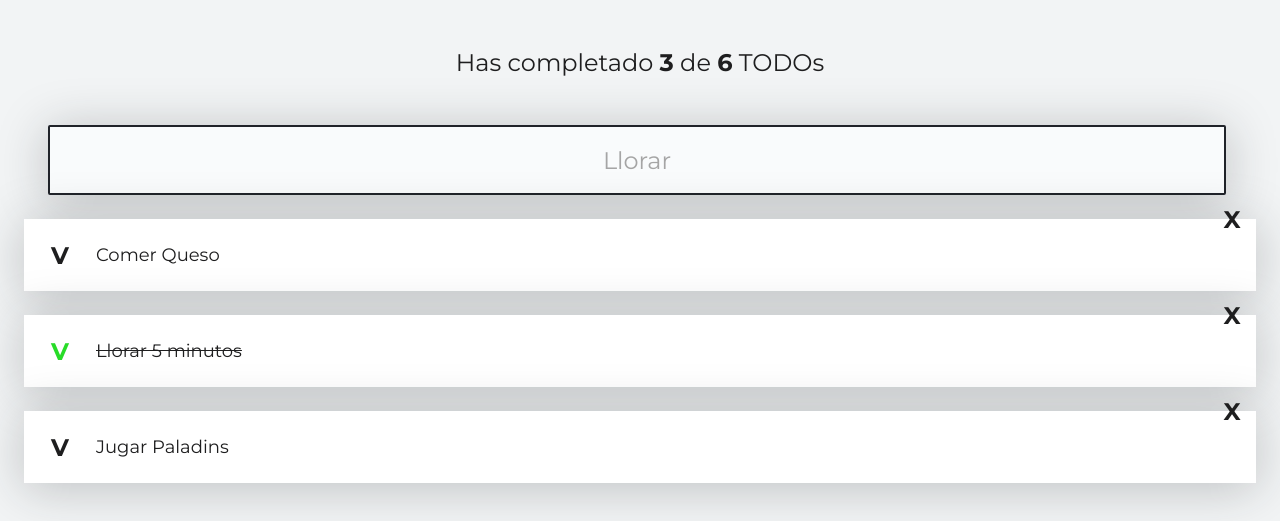
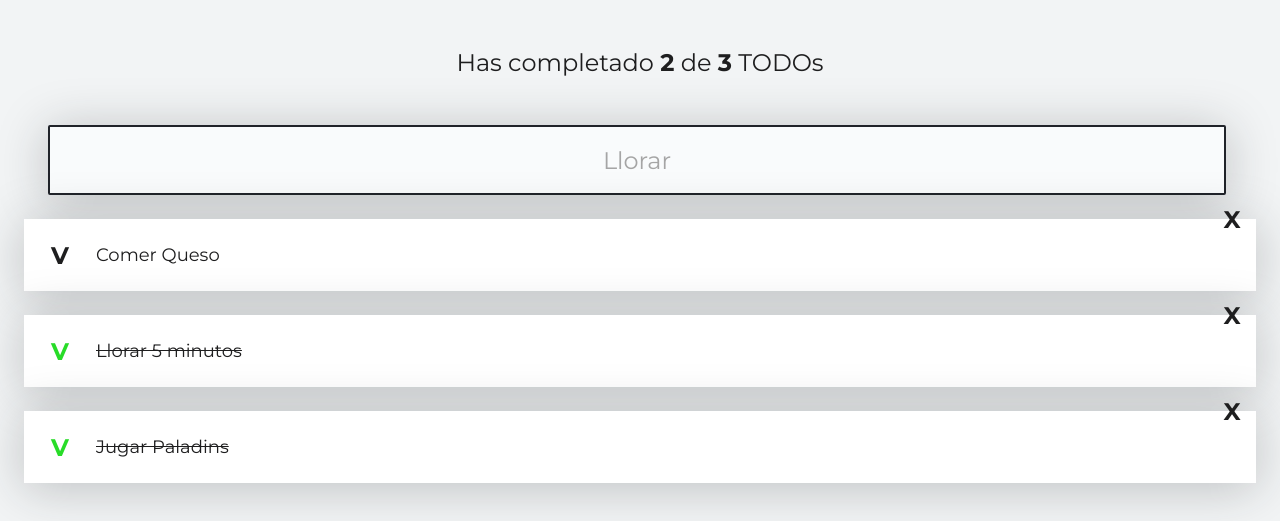
Before and after one commit to Diego-Bonora/TODO-List, a React (Create React App) app: page / in a window 1280 px wide. Shown: the top 521 px of the page. Built offline with nearby package versions, Linux system fonts and the light colour scheme.

Commit message:
UseStates

```diff
--- a/src/App.js
+++ b/src/App.js
@@ -8,23 +8,58 @@ import React from 'react';
 const defaultTodos = [
   { text: 'Comer Queso', completed: false },
   { text: 'Llorar 5 minutos', completed: true },
-  { text: 'Jugar Paladins', completed: false },
+  { text: 'Jugar Paladins', completed: true },
 ];
 
 function App() {
+  const [todos, setTodos] = React.useState(defaultTodos);
+  const [searchValue, setSearchValue] = React.useState('');
+
+  const completedTodos = todos.filter(todo => !!todo.completed).length;
+  const totalTodos = todos.length;
+
+  const searchedTodos = todos.filter(
+    (todo) => {
+      const todoText = todo.text.toLowerCase()
+      const todoSearch = searchValue.toLowerCase()
+      return todoText.includes(todoSearch)
+    });
+
+  const completeTodo = (text) => {
+    const newTodos = [...todos];
+    const todoIndex = newTodos.findIndex(
+      (todo) => todo.text == text
+    );
+    newTodos[todoIndex].completed = true;
+    setTodos(newTodos);
+  }
+
+  const deleteTodo = (text) => {
+    const newTodos = [...todos];
+    const todoIndex = newTodos.findIndex(
+      (todo) => todo.text == text
+    );
+    newTodos.splice(todoIndex, 1);
+    setTodos(newTodos);
+  }
+
   return (
     <>
 
-      <TodoCounter total={6} completed={3} />
-      <TodoSearch />
-
+      <TodoCounter total={totalTodos} completed={completedTodos} />
+      <TodoSearch
+        searchValue={searchValue}
+        setSearchValue={setSearchValue}
+      />
 
       <TodoList>
-        {defaultTodos.map(todo => (
+        {searchedTodos.map(todo => (
           <TodoItem
             key={todo.text}
             text={todo.text}
             completed={todo.completed}
+            onComplete={() => completeTodo(todo.text)}
+            onDelete={() => deleteTodo(todo.text)}
           />
         ))}
       </TodoList>
--- a/src/CreateTodoButton.js
+++ b/src/CreateTodoButton.js
@@ -2,7 +2,8 @@ import './CreateTodoButton.css'
 
 function CreateTodoButton() {
     return (
-        <button className='CreateTodoButton'>
+        <button className='CreateTodoButton'
+            onClick={() => console.log("crear TODO")}>
             +
         </button>
     );
--- a/src/TodoItem.js
+++ b/src/TodoItem.js
@@ -3,9 +3,15 @@ import './TodoItem.css'
 function TodoItem(props) {
     return (
         <li className="TodoItem">
-            <span className={`Icon Icon-check ${props.completed && "Icon-check--active"}`}>V</span>
+            <span
+                className={`Icon Icon-check ${props.completed && "Icon-check--active"}`}
+                onClick={props.onComplete}
+            >V</span>
             <p className={`TodoItem-p ${props.completed && "TodoItem-p--complete"}`}>{props.text}</p>
-            <span className="Icon Icon-delete">X</span>
+            <span
+                className="Icon Icon-delete"
+                onClick={props.onDelete}
+            >X</span>
         </li>
     );
 }
--- a/src/TodoSearch.js
+++ b/src/TodoSearch.js
@@ -1,10 +1,17 @@
+import React from 'react'
 import './TodoSearch.css'
 
-function TodoSearch() {
+function TodoSearch({ searchValue, setSearchValue }) {
+
+
     return (
         <input
             placeholder="Llorar"
             className="TodoSearch"
+            value={searchValue}
+            onChange={(event) => {
+                setSearchValue(event.target.value);
+            }}
         />
     );
 }
```
